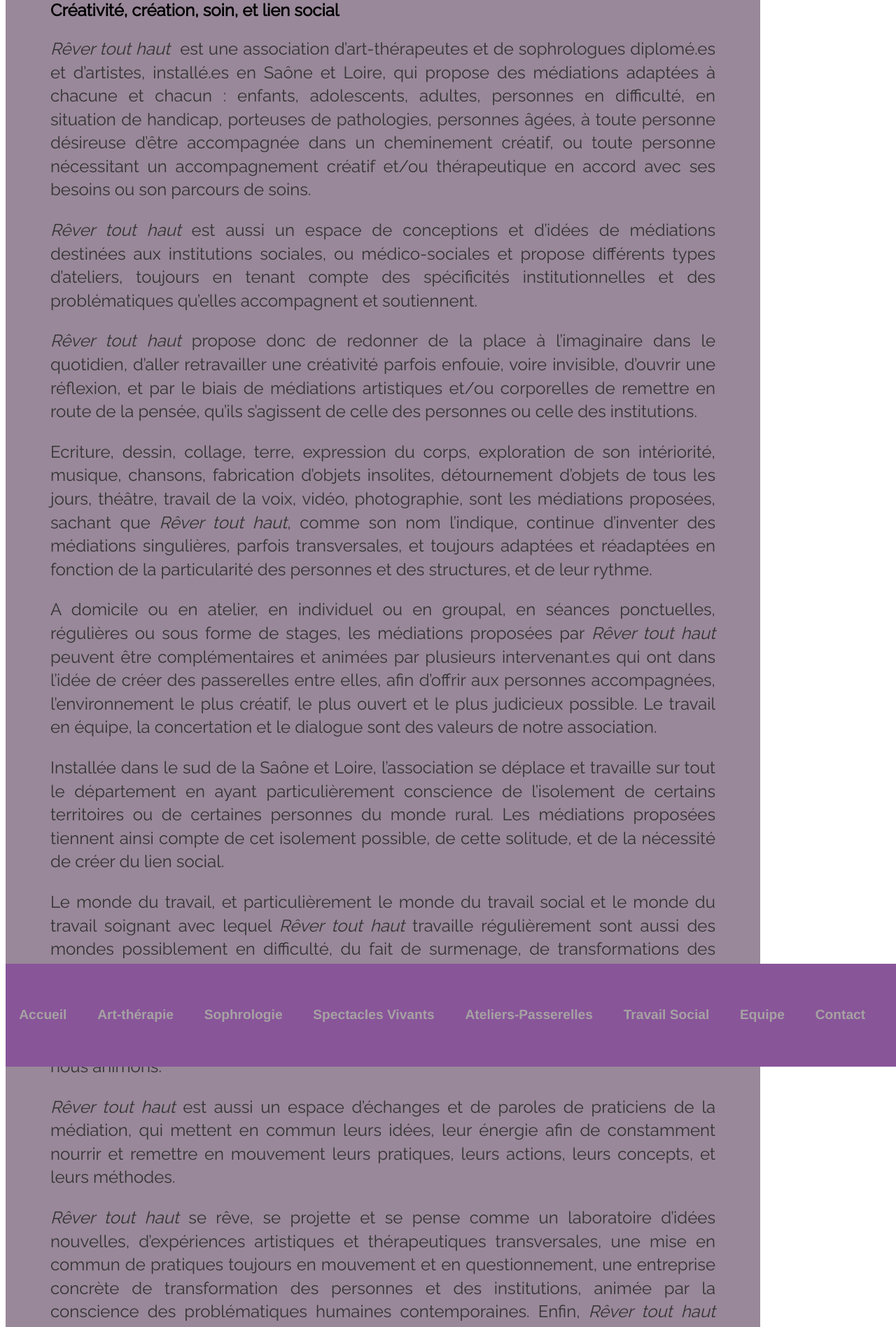
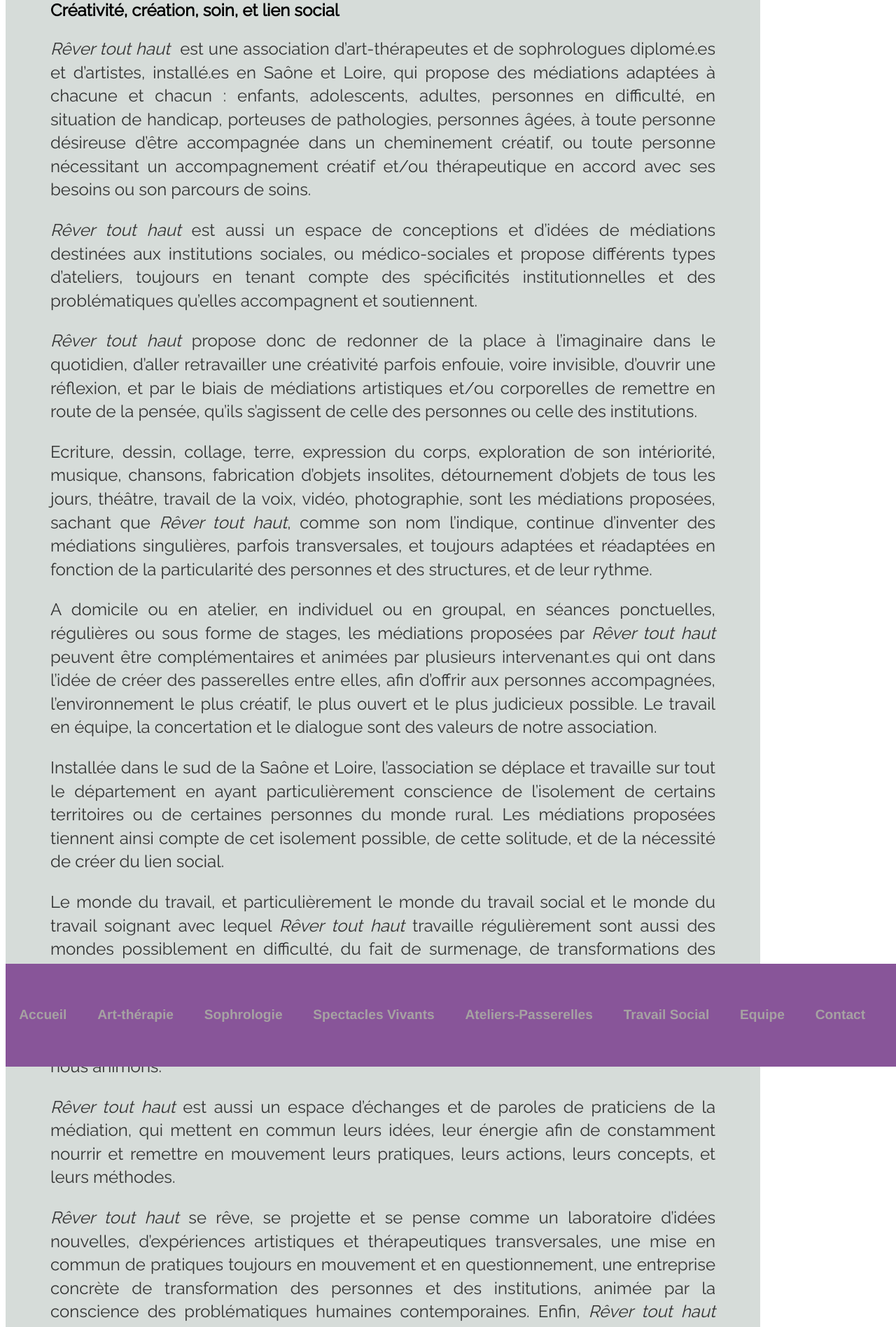
Before and after one commit to leshnik/revertouthaut, a Jekyll site: the page built from index.md, in a window 1280 px wide. Shown: the part 646-2542 px from the top of the page at 70% size. Built offline with Jekyll 4.4.1, drawn with Linux system fonts in a browser that asks for light colours.

Commit message:
Change background color to #d6dcd9

```diff
--- a/css/main.css
+++ b/css/main.css
@@ -9,7 +9,7 @@
   padding-bottom: 10vh;
   margin-right: 3em;
   text-align: justify;
-  background-color: #989;
+  background-color: #d6dcd9;
   font-family: 'Raleway', serif;
 }
 .img {
```
